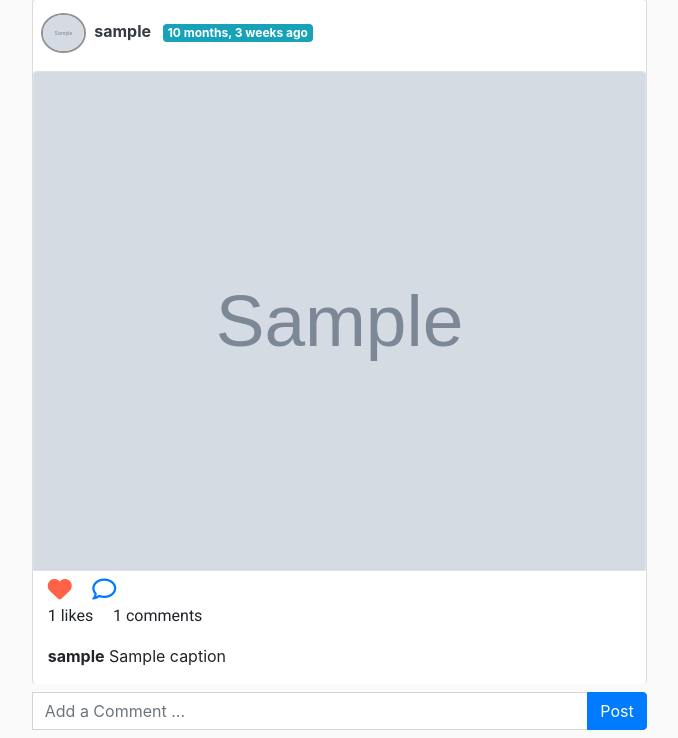
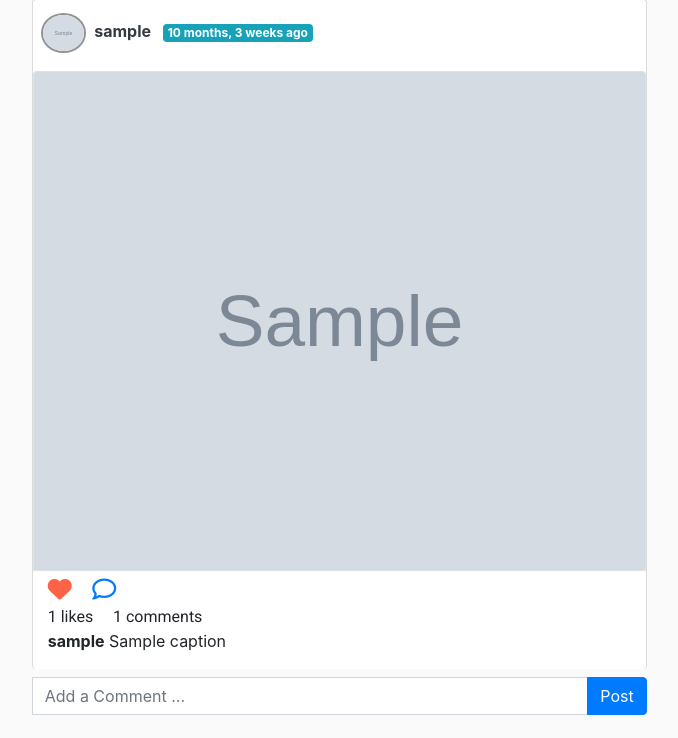
Before and after one commit to rng70/SocialShout, a Django app: template INSTA/Instagram/templates/timeline/postfeed.html in a window 1280 px wide. Shown: the part 83-821 px from the top of the page, without its empty margins (137-815 px from the left). After the commit the page ends 798 px from the top, so only its background shows below. Run offline with Django 3.2, Linux system fonts and the light colour scheme; the template is opened without the code that fills it: most values are stand-ins (such as "Sample title", 1, 10 or a date in 2020); grey boxes marked "Sample" are stand-in pictures; some libraries are stand-ins or nearby versions.

Commit message:
Comments count Bug fixed

```diff
--- a/INSTA/Instagram/templates/timeline/postfeed.html
+++ b/INSTA/Instagram/templates/timeline/postfeed.html
@@ -146,8 +146,9 @@ border-right: 0;
                 </a>
                 <a href="/post/{{post.postid}}" class="mr-3 ">
                     <i class="far fa-comment  insta-button"></i>
-                </a>
-                <p class="card-text ml-0 " id = "likecount{{post.postid}}">{{post.likes_count}} likes &nbsp &nbsp {{post.comments_count}} comments</p>
+                </a><br>
+                <p class="card-text ml-0 d-inline" id = "likecount{{post.postid}}">{{post.likes_count}} likes </p>
+                <p class="card-text ml-0 d-inline" > &nbsp &nbsp {{post.comments_count}} comments </p><br>
                 <p class="card-text-caption ml-auto"> <strong> {{post.username}}</strong> {{post.caption|truncatechars:55}} </p>
             </div>
 
```
Also changed, not shown: INSTA/Instagram/media/Post/a_man.jpeg (added).
